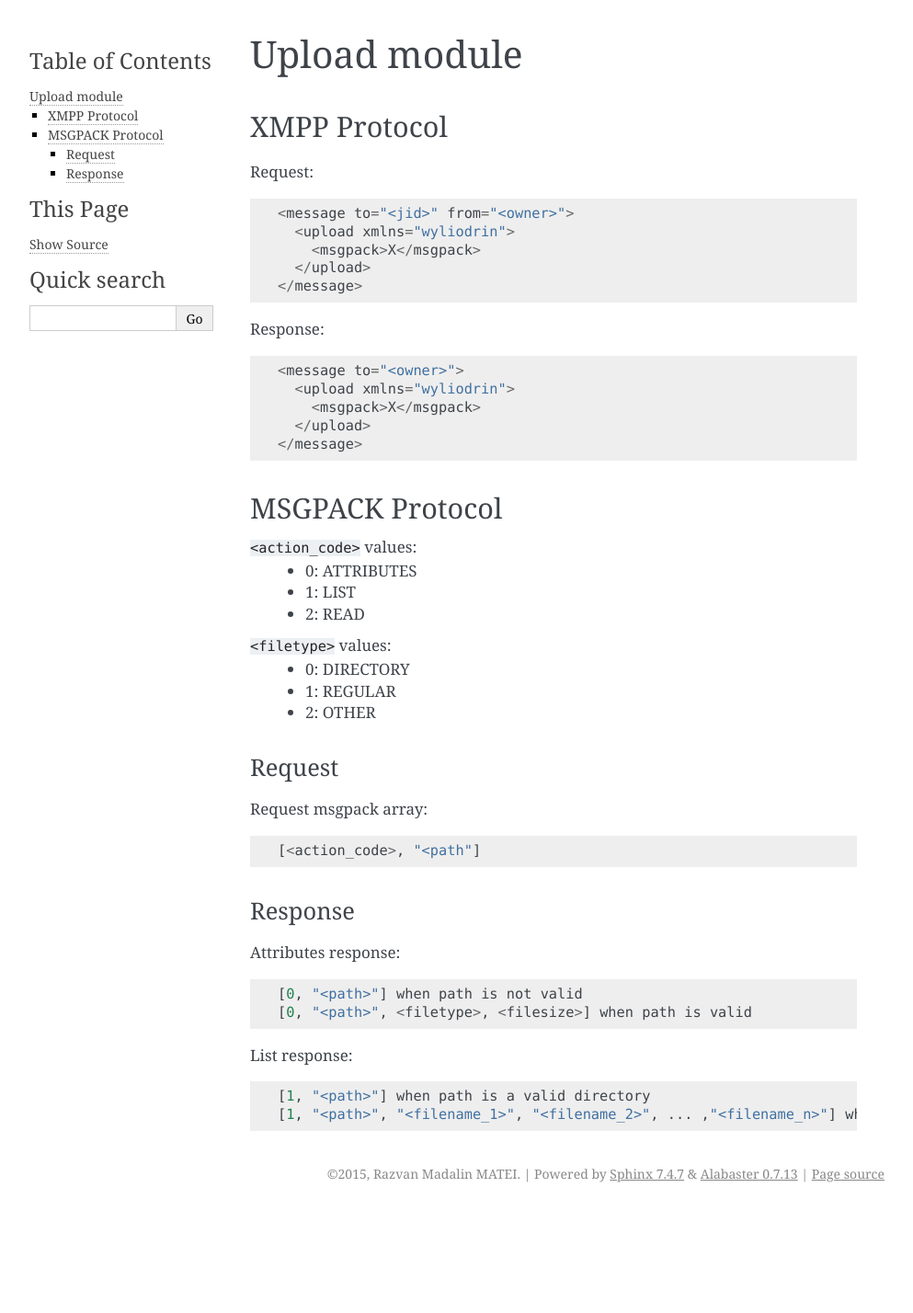
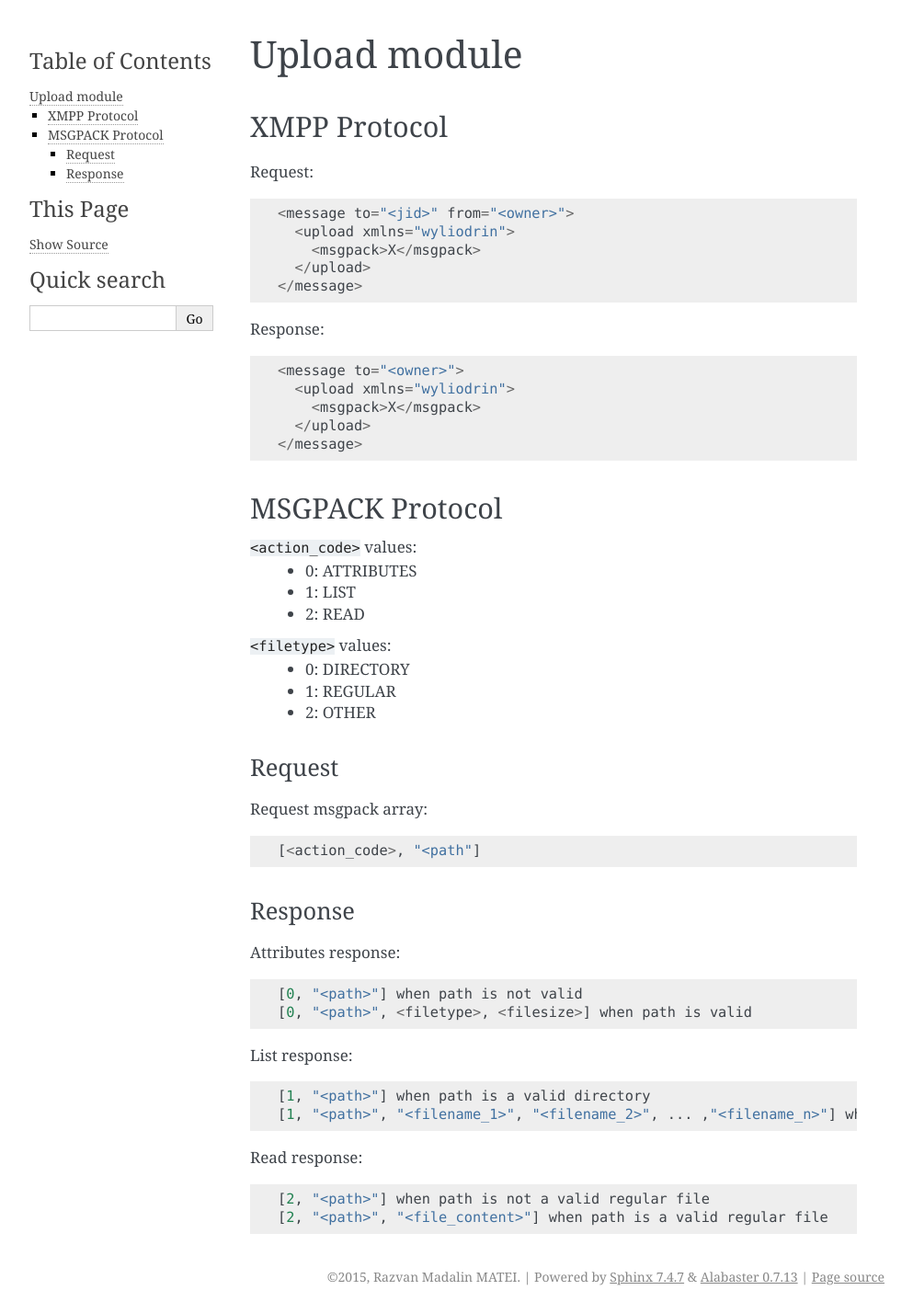
Before and after one commit to Wyliodrin/wyliodrin-server, a Sphinx documentation site: the page built from docs/source/uploadmodule.rst, in a window 1280 px wide. Shown: the whole page at 92% size, without its empty margins (148-1141 px from the left). Built offline with Sphinx 7.4.7, drawn with Linux system fonts in a browser that asks for light colours; before the commit the page ends 1316 px from its top, so only the background shows below that.

Commit message:
add read msgpack protocol

```diff
--- a/docs/source/uploadmodule.rst
+++ b/docs/source/uploadmodule.rst
@@ -55,3 +55,8 @@ List response:
 ::
   [1, "<path>"] when path is a valid directory
   [1, "<path>", "<filename_1>", "<filename_2>", ... ,"<filename_n>"] when path is a valid directory
+
+Read response:
+::
+  [2, "<path>"] when path is not a valid regular file
+  [2, "<path>", "<file_content>"] when path is a valid regular file
```
